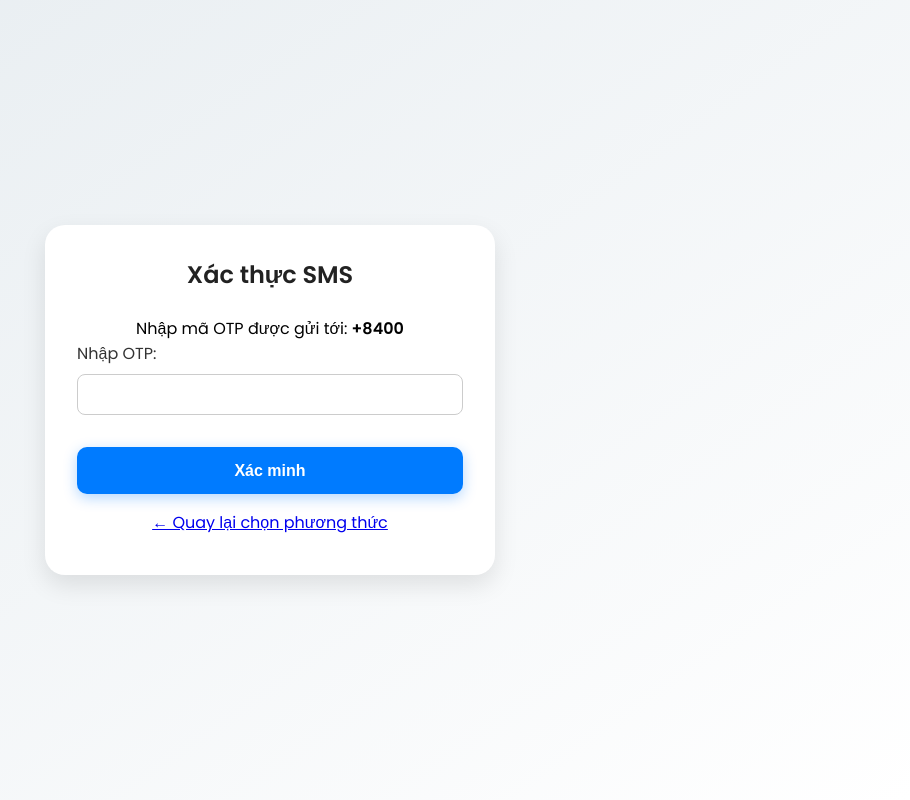
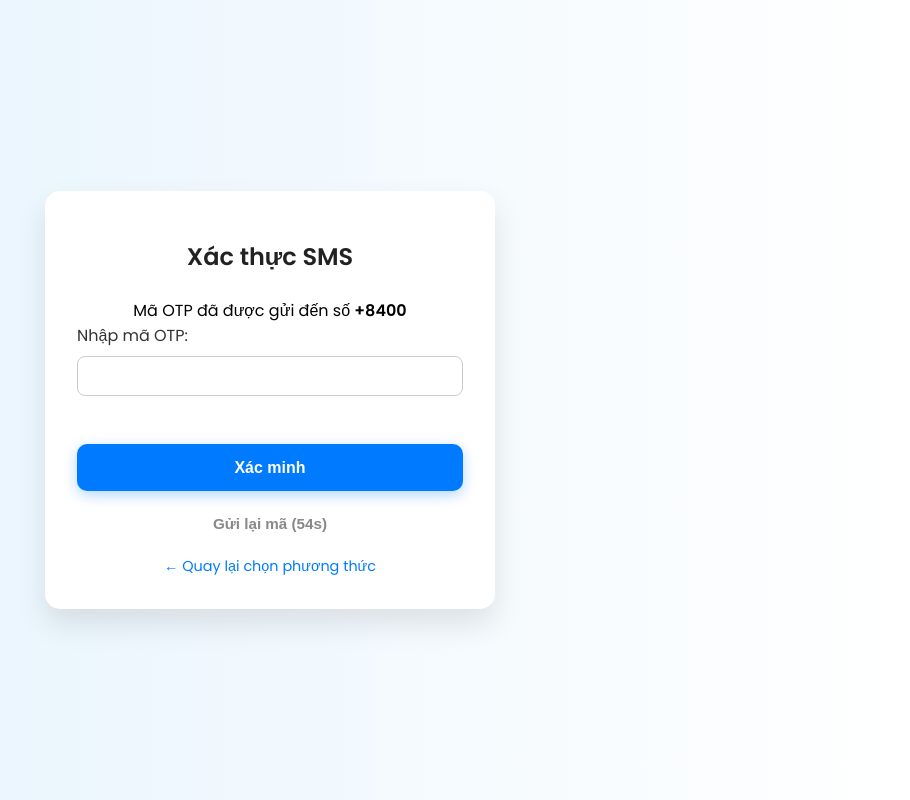
Before and after one commit to Trg-Nhan/cuoiky-2fa, a Flask app: page /auth/sms in a window 1280 px wide. Shown: the whole page, without its empty margins (370-1280 px from the left). Run offline with Flask 3, Linux system fonts and the light colour scheme; the visitor is signed in with stand-in values (Sample User, id 1); tables that the repository leaves empty hold one stand-in row (values such as "Sample post"); some libraries are stand-ins or nearby versions.

Commit message:
Cập nhật verify và fire base chuyển sang trang home

```diff
--- a/static/firebase.js
+++ b/static/firebase.js
@@ -10,21 +10,19 @@ const firebaseConfig = {
 
 firebase.initializeApp(firebaseConfig);
 const auth = firebase.auth();
-
 let confirmationResult = null;
+let countdownTimer = null;
 
 window.sendOtpFirebase = function (phoneNumber) {
   const recaptchaVerifier = new firebase.auth.RecaptchaVerifier('recaptcha-container', {
-    size: 'invisible',
-    callback: function(response) {
-      // recaptcha solved
-    }
+    size: 'invisible'
   });
 
   auth.signInWithPhoneNumber(phoneNumber, recaptchaVerifier)
     .then((result) => {
       confirmationResult = result;
       alert("✅ Mã OTP đã được gửi!");
+      startResendCountdown();
     })
     .catch((error) => {
       alert("❌ Lỗi gửi OTP: " + error.message);
@@ -39,11 +37,35 @@ window.submitOtpFirebase = function () {
   }
 
   confirmationResult.confirm(code)
-    .then((result) => {
+    .then(() => {
       alert("✅ Xác minh OTP thành công!");
-      window.location.href = "/auth/sms"; // hoặc redirect tùy bạn
+      window.location.href = "/home";  // ✅ Sửa lại để chuyển đúng
     })
     .catch((error) => {
       alert("❌ Sai mã OTP: " + error.message);
     });
 };
+
+window.resendOtp = function () {
+  const phone = "{{ phone }}";
+  sendOtpFirebase(phone);
+  startResendCountdown();
+};
+
+function startResendCountdown() {
+  const btn = document.getElementById("resend-btn");
+  let countdown = 60;
+  btn.disabled = true;
+  btn.textContent = `Gửi lại mã (${countdown}s)`;
+
+  countdownTimer = setInterval(() => {
+    countdown--;
+    btn.textContent = `Gửi lại mã (${countdown}s)`;
+
+    if (countdown === 0) {
+      clearInterval(countdownTimer);
+      btn.disabled = false;
+      btn.textContent = "Gửi lại mã";
+    }
+  }, 1000);
+}
--- a/templates/verify.html
+++ b/templates/verify.html
@@ -3,9 +3,8 @@
 <head>
   <meta charset="UTF-8">
   <title>Xác thực SMS</title>
-  <link rel="stylesheet" href="{{ url_for('static', filename='css/style.css') }}">
+  <link rel="stylesheet" href="{{ url_for('static', filename='css/style_modern.css') }}">
 
-  <!-- Firebase SDK -->
   <script src="https://www.gstatic.com/firebasejs/9.22.2/firebase-app-compat.js"></script>
   <script src="https://www.gstatic.com/firebasejs/9.22.2/firebase-auth-compat.js"></script>
   <script src="{{ url_for('static', filename='firebase.js') }}"></script>
@@ -13,20 +12,22 @@
 <body>
   <div class="form-container">
     <div class="form-card">
+      <div class="logo"><i class="fas fa-key"></i></div>
       <h2>Xác thực SMS</h2>
-      <p>Nhập mã OTP được gửi tới: <strong>{{ phone }}</strong></p>
+      <p>Mã OTP đã được gửi đến số <strong>{{ phone }}</strong></p>
 
-      <form id="otp-form" method="POST" action="{{ verify_url }}">
+      <form id="otp-form">
         <div class="input-group">
-          <label for="otp">Nhập OTP:</label>
+          <label for="otp">Nhập mã OTP:</label>
           <input type="text" id="otp" name="otp" required>
         </div>
         <button type="button" class="btn" onclick="submitOtpFirebase()">Xác minh</button>
+        <button id="resend-btn" type="button" onclick="resendOtp()" disabled>Gửi lại mã (60s)</button>
       </form>
 
       <div id="recaptcha-container"></div>
 
-      <div style="margin-top: 1rem;">
+      <div class="link">
         <a href="{{ url_for('main.choose_method') }}">← Quay lại chọn phương thức</a>
       </div>
     </div>
@@ -35,6 +36,7 @@
   <script>
     document.addEventListener("DOMContentLoaded", function () {
       sendOtpFirebase("{{ phone }}");
+      startResendCountdown();
     });
   </script>
 </body>
```
